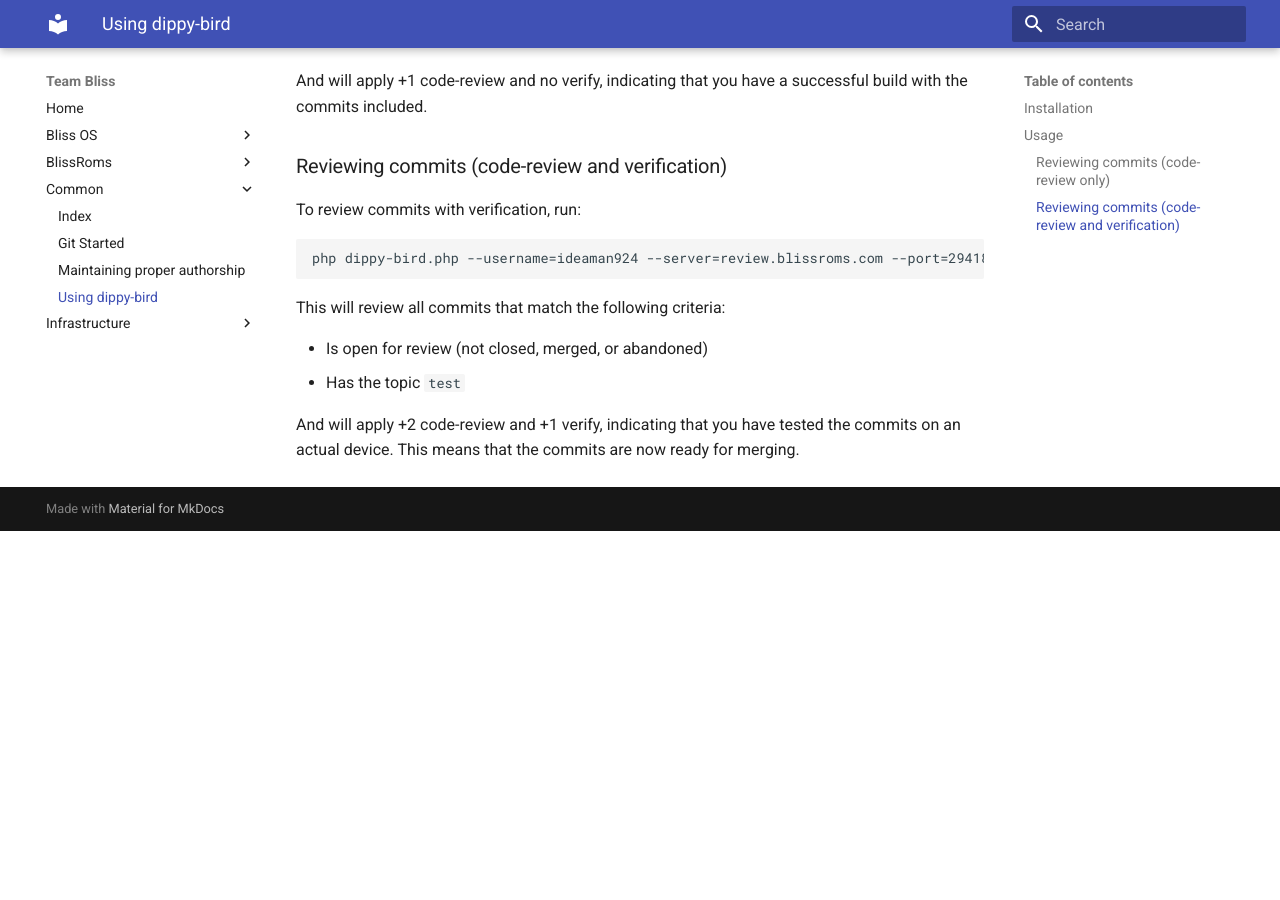
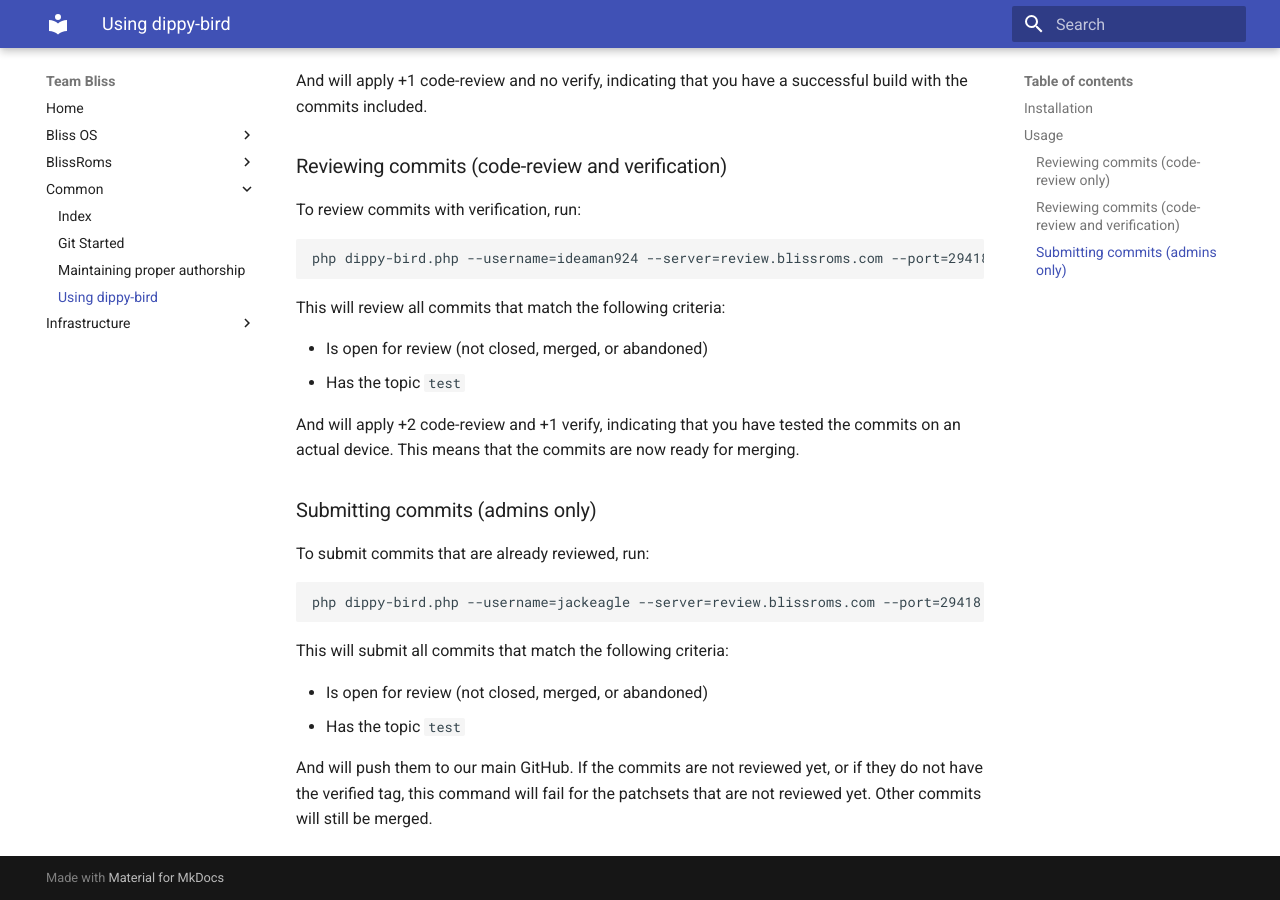
Before and after one commit to BlissRoms/Documentation-old, an MkDocs documentation site: the page built from docs/common/using-dippy-bird.md, in a window 1280 px wide and 900 px high, scrolled down 714 px. Built offline with MkDocs 1.6.1 and Material for MkDocs 9.7.7, drawn with Linux system fonts in a browser that asks for light colours; before the commit the page ends 1245 px from its top, so only the background shows below that.

Commit message:
Common: Add dippy-bird submission
Change-Id: Ife95c634c4ac04cb6f138ff85ffaf722f819b0f5

```diff
--- a/docs/common/using-dippy-bird.md
+++ b/docs/common/using-dippy-bird.md
@@ -37,3 +37,16 @@ This will review all commits that match the following criteria:
  - Has the topic `test`
 
 And will apply +2 code-review and +1 verify, indicating that you have tested the commits on an actual device. This means that the commits are now ready for merging.
+
+### Submitting commits (admins only)
+
+To submit commits that are already reviewed, run:
+
+    php dippy-bird.php --username=jackeagle --server=review.blissroms.com --port=29418 -q="status:open topic:test" -a=submit
+
+This will submit all commits that match the following criteria:
+
+ - Is open for review (not closed, merged, or abandoned)
+ - Has the topic `test`
+
+And will push them to our main GitHub. If the commits are not reviewed yet, or if they do not have the verified tag, this command will fail for the patchsets that are not reviewed yet. Other commits will still be merged.
```
